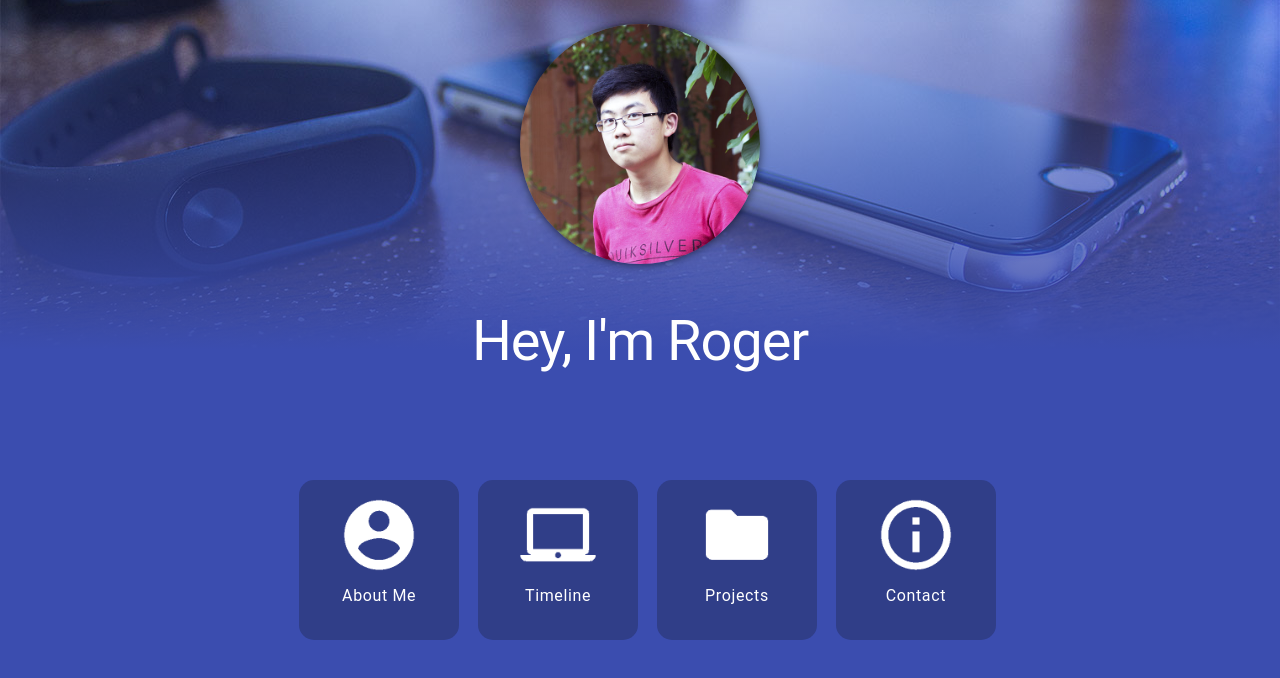
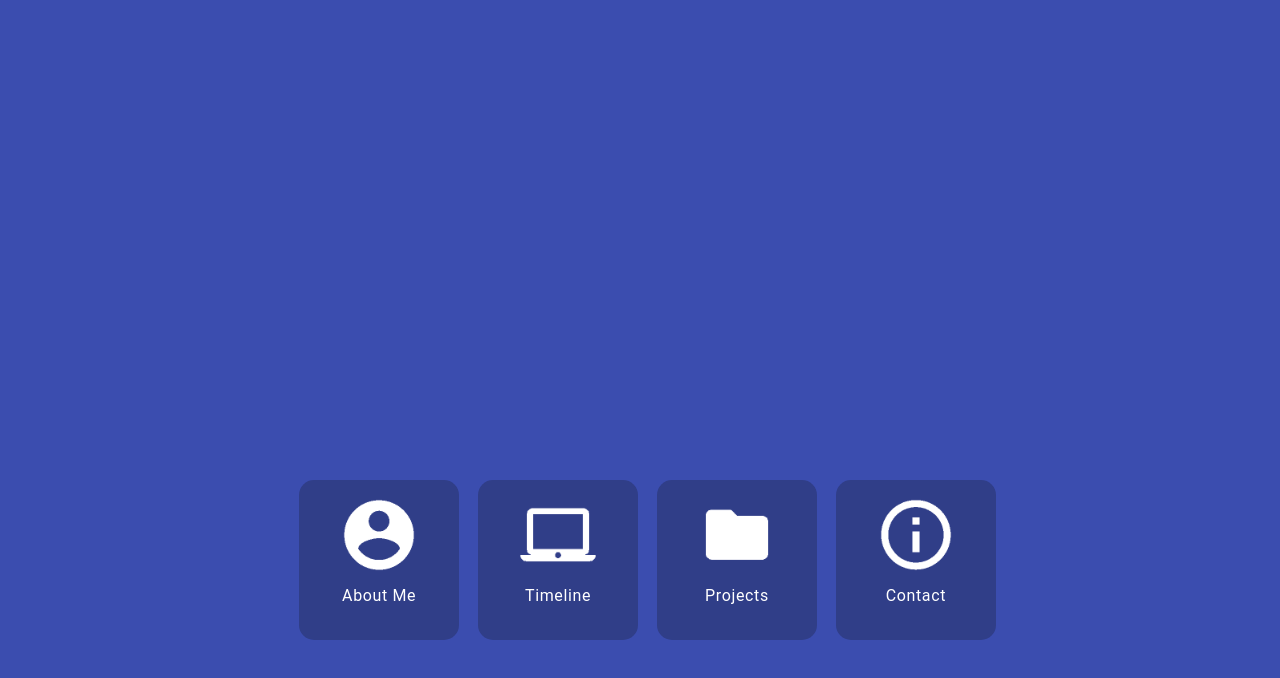
Before and after one commit to rogerwangcs/Old-Personal-Website, a plain HTML site: page index.html in a window 1280 px wide. Drawn offline with nearby package versions, Linux system fonts and the light colour scheme.

Commit message:
testchange2

```diff
--- a/index.html
+++ b/index.html
@@ -55,11 +55,7 @@
 
 
         <div class="header-bg-open"></div>
-        <div class="background-open"></div>
-        <div class="portrait-open"></div>
-        <div class="title-open">
-            <h1>Hey, I'm Roger</h1>
-        </div>
+
 
 
         <div class="main-nav-open">
```
